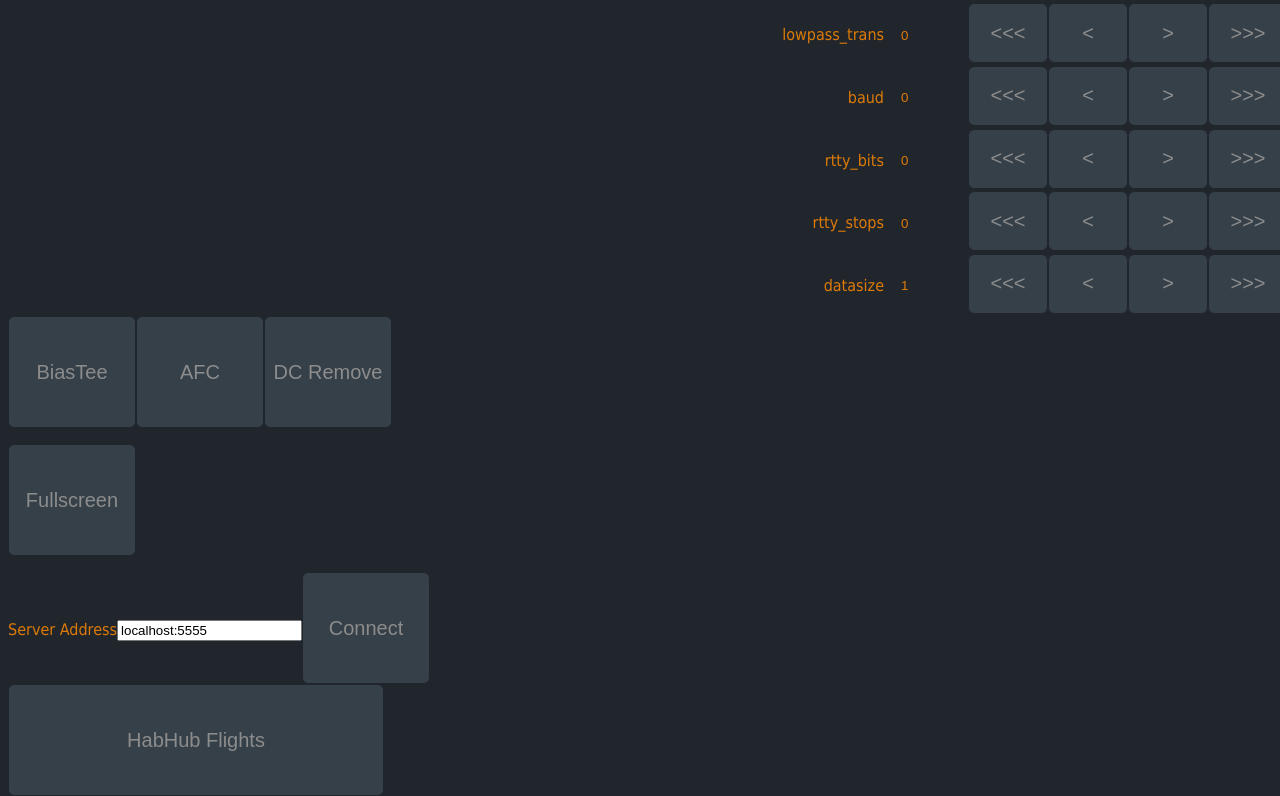
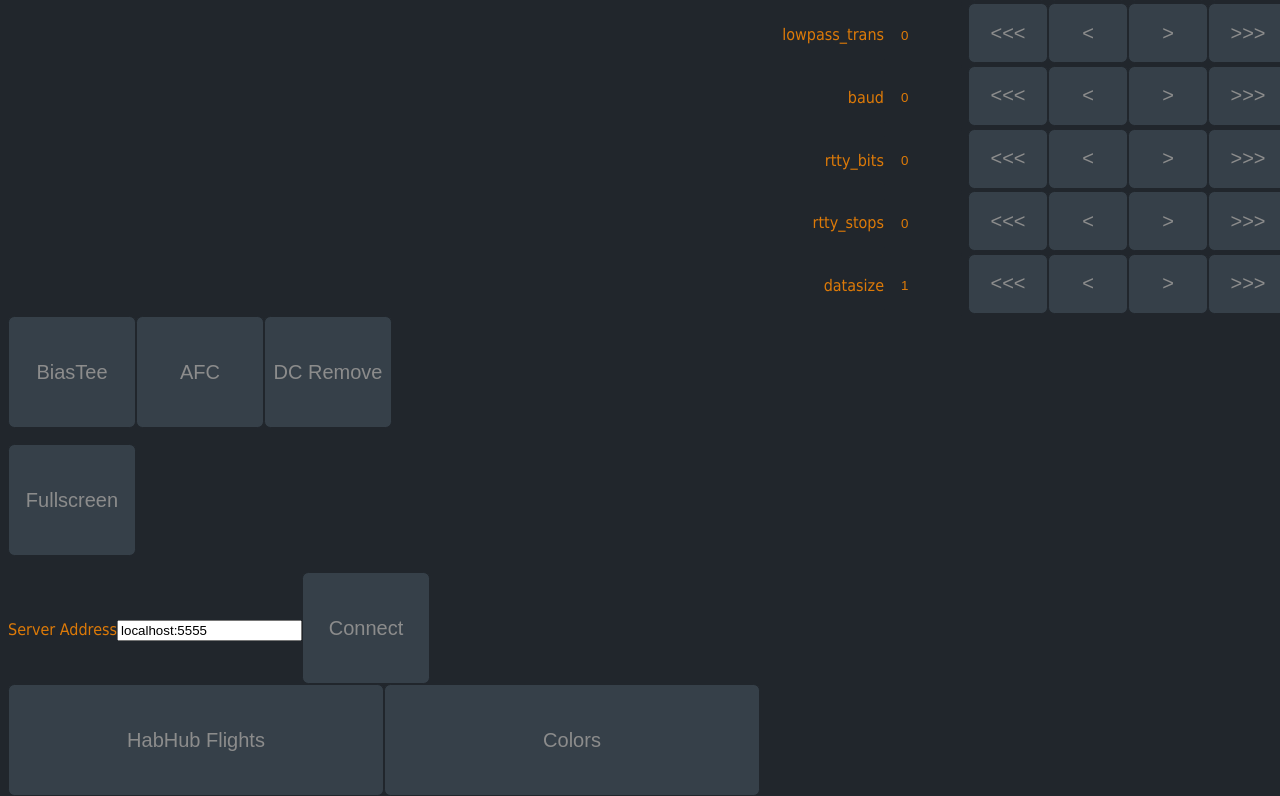
Before and after one commit to michalfratczak/habdec, a plain HTML site: page code/webClient/index.html in a window 1280 px wide. Shown: the part 405-1201 px from the top of the page. Drawn offline with nearby package versions, Linux system fonts and the light colour scheme; no server answers.

Commit message:
add unstaged files to last commit

```diff
--- a/code/webClient/css/habdec.css
+++ b/code/webClient/css/habdec.css
@@ -93,17 +93,17 @@ input[type=checkbox]
 }
 
 
-/* Payloads DropDown Menu */
+/* DropDown Menu */
 
 /* wrapper */
-.PayloadsWrapperDiv {
+.MenuWrapperDiv {
     position: relative;
     display: inline-block;
 }
-.PayloadsWrapperDiv a:hover {background-color: rgb(75, 231, 14)}
+.MenuWrapperDiv a:hover {background-color: rgb(75, 231, 14)}
 
 
-.PayloadsDropButton {
+.MenuDropButton {
     background-color:var(--HD_button);
     border: none;
     color: var(--HD_button_text);
@@ -116,13 +116,13 @@ input[type=checkbox]
     border: 0.1rem solid  var(--HD_button_border);
     border-radius: .4rem;
 }
-.PayloadsDropButton:hover, .PayloadsDropButton:focus {
+.MenuDropButton:hover, .MenuDropButton:focus {
     background-color: var(--HD_highlight);
 }
 
 
 /* Dropdown Content (Hidden by Default) */
-.PayloadsDropMenu {
+.MenuDropMenu {
     display: none;
     position: absolute;
     background-color: #46d41b;
@@ -132,7 +132,7 @@ input[type=checkbox]
 }
 
 /* Payload Button */
-.PayloadsDropMenu button {
+.MenuDropMenu button {
     display: block;
     /* color: black; */
     padding: 16px 16px;
--- a/code/webClient/js/gui.js
+++ b/code/webClient/js/gui.js
@@ -279,24 +279,27 @@ function LoadFlightsData_CB(i_data)
 		}
 	}
 
-	UpdatePayloadsButton(FLIGHTS)
+	UpdatePayloadsButton( FLIGHTS );
 }
 
 function CreatePayloadsButton()
 {
 	var PayloadsWrapperDiv = document.getElementById("PayloadsWrapperDiv");
-	PayloadsWrapperDiv.classList.add("PayloadsDropdownWrapper")
+	PayloadsWrapperDiv.classList.add("MenuDropdownWrapper")
 
 	var PayloadsButton = document.createElement("button");
-	PayloadsButton.classList.add("PayloadsDropButton");
+	PayloadsButton.classList.add("MenuDropButton");
+	PayloadsButton.id = "HD_PayloadsButton";
 	PayloadsButton.onclick = function() { document.getElementById("PayloadsDropMenuDiv").classList.toggle("show") };
 	PayloadsButton.innerHTML = "HabHub Flights";
 	PayloadsWrapperDiv.appendChild(PayloadsButton);
 
 	var DropMenuDiv = document.createElement("div");
 	DropMenuDiv.id = "PayloadsDropMenuDiv";
-	DropMenuDiv.classList.add("PayloadsDropMenu");
+	DropMenuDiv.classList.add("MenuDropMenu");
 	PayloadsWrapperDiv.appendChild(DropMenuDiv);
+
+	LoadFlightsData();
 }
 
 function UpdatePayloadsButton(i_Flights)
@@ -314,23 +317,65 @@ function UpdatePayloadsButton(i_Flights)
 
 				var pl_button = document.createElement("button");
 				pl_button.innerHTML = label;
-				pl_button.onclick = function(){ SetPayload(p_id) };
+				pl_button.onclick = function(){
+					SetPayload(p_id);
+					document.getElementById('HD_PayloadsButton').click();
+				};
 
 				DropMenuDiv.appendChild(pl_button);
 			}
 		)(p_id)
 	}
-
 }
 
-function PayloadButtonClickCB()
+////////////////////////////////////////
+///////////// Color Schemes ////////////
+////////////////////////////////////////
+
+function CreateColorSchemesButton()
 {
-	document.getElementById("PayloadsDropMenuDiv").classList.toggle("show");
+	var ColorSchemesWrapperDiv = document.getElementById("ColorSchemesWrapperDiv");
+	ColorSchemesWrapperDiv.classList.add("MenuDropdownWrapper")
+
+	var ColorSchemesButton = document.createElement("button");
+	ColorSchemesButton.classList.add("MenuDropButton");
+	ColorSchemesButton.id = "HD_ColorSchemesButton";
+	ColorSchemesButton.onclick = function() { document.getElementById("ColorSchemesDropMenuDiv").classList.toggle("show") };
+	ColorSchemesButton.innerHTML = "Colors";
+	ColorSchemesWrapperDiv.appendChild(ColorSchemesButton);
+
+	var DropMenuDiv = document.createElement("div");
+	DropMenuDiv.id = "ColorSchemesDropMenuDiv";
+	DropMenuDiv.classList.add("MenuDropMenu");
+	ColorSchemesWrapperDiv.appendChild(DropMenuDiv);
+	UpdateColorSchemesButton(HD_COLOR_SCHEMES);
 }
+
+function UpdateColorSchemesButton(i_color_schemes)
+{
+	var DropMenuDiv = document.getElementById("ColorSchemesDropMenuDiv");
+
+	for(color in i_color_schemes)
+	(
+		function(i_color)
+		{
+			var pl_button = document.createElement("button");
+			pl_button.innerHTML = i_color;
+			pl_button.onclick = function(){
+				HD_ApplyColorScheme(i_color_schemes[i_color]);
+				document.getElementById('HD_ColorSchemesButton').click();
+			};
+
+			DropMenuDiv.appendChild(pl_button);
+		}
+	)(color)
+}
+
 
 // ============================================================================
 // ============================================================================
 // ============================================================================
+
 
 function HABDEC_BUILD_UI_PowerSpectrum(HABDEC_POWER_SPECTRUM_DIV)
 {
@@ -485,7 +530,7 @@ function HABDEC_BUILD_UI_DemodAndControls()
 }
 
 
-function HABDEC_BUILD_UI_ExtraRadioButton()
+function HABDEC_BUILD_UI_ExtraRadioButtons()
 {
 	var div_top = document.createElement("div");
 
@@ -563,23 +608,37 @@ function HABDEC_BUILD_UI(parent_div)
 {
 	var div_power = HABDEC_BUILD_UI_PowerSpectrum();
 	var div_demod_and_ctrls = HABDEC_BUILD_UI_DemodAndControls();
-	var div_extra_radio_buttons = HABDEC_BUILD_UI_ExtraRadioButton();
+	var div_extra_radio_buttons = HABDEC_BUILD_UI_ExtraRadioButtons();
 	var div_server = HABDEC_BUILD_UI_Server();
 	//<!-- <div id="PayloadsWrapperDiv"></div> -->
 
+
+	// flights list
 	var div_payloads_wrapper = document.createElement("div");
 	div_payloads_wrapper.id = "PayloadsWrapperDiv";
 
+	// color schemes list
+	var div_colors_wrapper = document.createElement("div");
+	div_colors_wrapper.id = "ColorSchemesWrapperDiv";
+
+	// div for flights and colors - in row
+	var extra_options = document.createElement("div");
+	extra_options.style.display = 'flex';
+	extra_options.appendChild(div_payloads_wrapper);
+	extra_options.appendChild(div_colors_wrapper);
 
 	// parent_div.display.height = "1000px";
 	parent_div.appendChild(div_power);
 	parent_div.appendChild(div_demod_and_ctrls);
 	parent_div.appendChild(div_extra_radio_buttons);
 	parent_div.appendChild(div_server);
-	parent_div.appendChild(div_payloads_wrapper);
+	// parent_div.appendChild(div_payloads_wrapper);
+	// parent_div.appendChild(div_colors_wrapper);
+	parent_div.appendChild(extra_options);
 
 	CreateControls();
 	CreatePayloadsButton();
+	CreateColorSchemesButton();
+
 	// HD_ApplyeColorScheme( HD_COLOR_SCHEMES["DEFAULT"] );
-	LoadFlightsData();
 }
```
